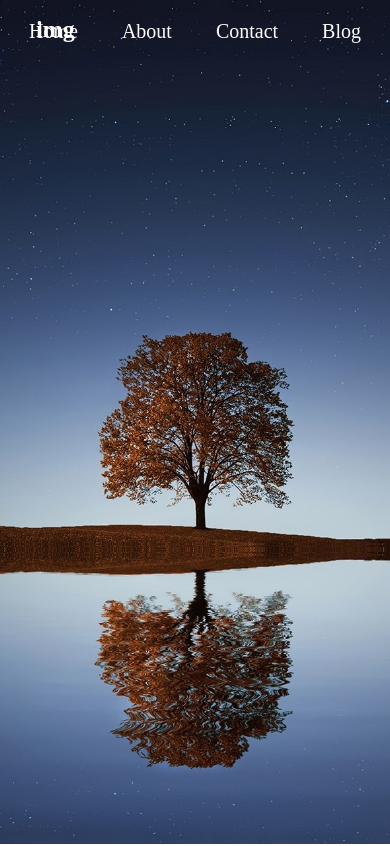
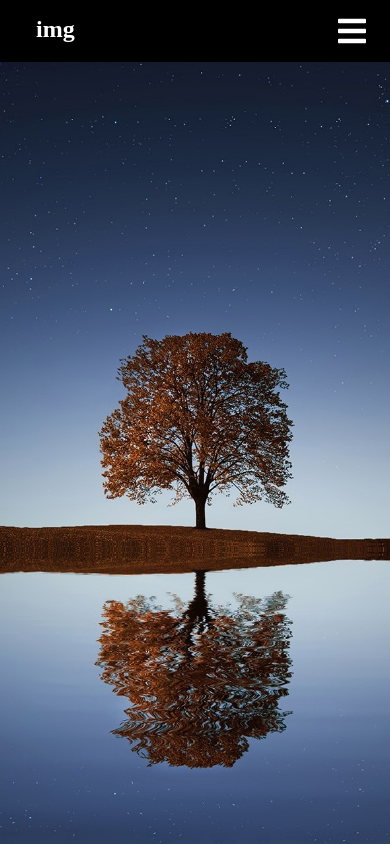
Before and after one commit to Mohamedecorot/Formation_Design, a plain HTML site: page Header-fixe_responsive/index.html in a window 390 px wide. Shown: the top 846 px of the page. Drawn offline with nearby package versions, Linux system fonts and the light colour scheme.

Commit message:
Header-fixe_responsive: ajout du hamburger lors du responsive

```diff
--- a/Header-fixe_responsive/index.html
+++ b/Header-fixe_responsive/index.html
@@ -15,6 +15,7 @@
   <body>
     <header>
       <nav>
+        <div class="hamburger"><i class="fa fa-bars fa-2x"></i></div>
         <div class="logo">img</div>
         <div class="menu">
           <ul>
@@ -62,6 +63,7 @@
     </div>
 
     <script>
+      //Pour mettre du noir au menu au scroll
       $(window).on("scroll", function () {
         if ($(window).scrollTop()) {
           $("nav").addClass("scroll");
@@ -69,6 +71,12 @@
           $("nav").removeClass("scroll");
         }
       });
+      //Pour faire dérouler le menu hamburger
+      $(document).ready(function () {
+        $(".hamburger").on("click", function () {
+          $("nav ul").toggleClass("menu");
+        });
+      });
     </script>
   </body>
 </html>
--- a/Header-fixe_responsive/style.css
+++ b/Header-fixe_responsive/style.css
@@ -18,6 +18,7 @@ nav ul {
   margin: 0;
   text-align: center;
   transition: 0.5s;
+  overflow: hidden;
 }
 nav ul li {
   display: inline-block;
@@ -46,3 +47,34 @@ nav ul li a {
 nav.scroll ul {
   background-color: #000;
 }
+.hamburger {
+  display: none;
+  color: #fff;
+  background: #000;
+  width: 100%;
+  box-sizing: border-box;
+  cursor: pointer;
+  text-align: right;
+  padding: 15px 24px;
+}
+/* Responsive */
+@media (max-width: 580px) {
+  .hamburger {
+    display: block;
+  }
+  .logo {
+    position: fixed;
+    top: 0;
+  }
+  nav ul {
+    max-height: 0;
+    background: #000;
+  }
+  .menu {
+    max-height: 20em;
+  }
+  nav ul li {
+    width: 100%;
+    padding: 24px 0;
+  }
+}
```
